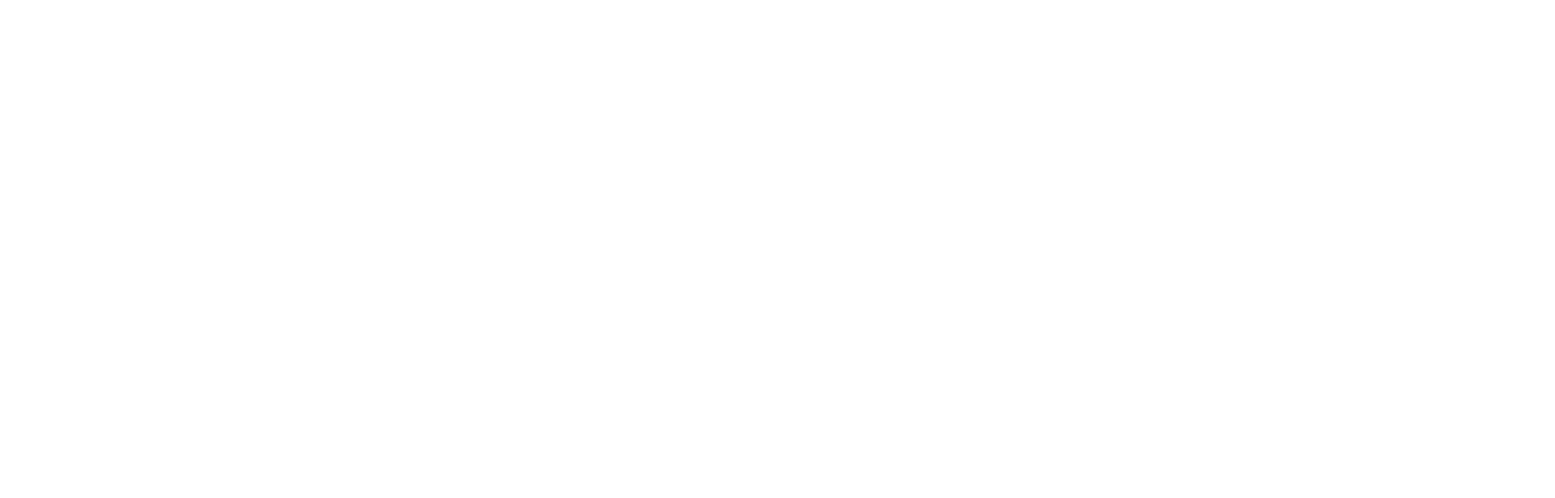
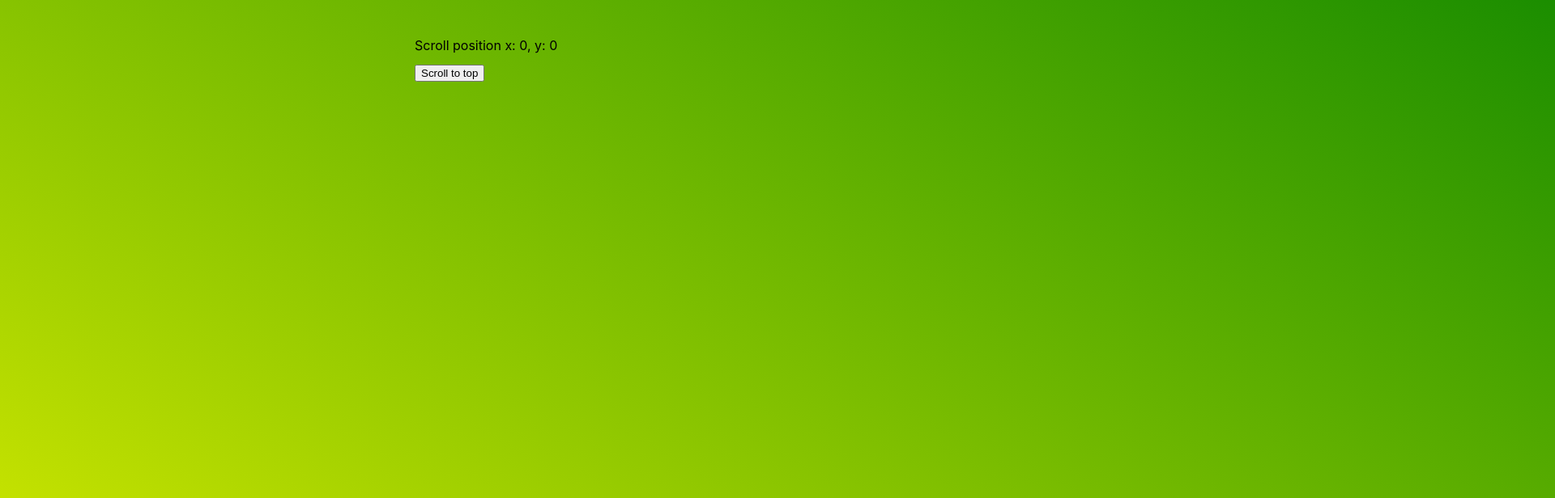
Before and after one commit to SereyPSV/RSm_4.3_Custom-Hooks_task-1, a React (Create React App) app: page / in a window 1280 px wide. Shown: the top 616 px of the page at 81% size, 1920 px wide, since content can reach past the window. Built offline with nearby package versions, Linux system fonts and the light colour scheme.

Commit message:
feat: реализует кастомный хук useWindowScroll()

```diff
--- a/src/App.css
+++ b/src/App.css
@@ -1,3 +1,17 @@
-.App {
-  text-align: center;
+.app {
+	width: 300vh;
+	height: 300vw;
+	background-image: linear-gradient(30deg, red, yellow, green);
+	position: relative;
+
+	p {
+		position: fixed;
+		top: 30px;
+		left: 40vw;
+	}
+	button {
+		position: fixed;
+		top: 80px;
+		left: 40vw;
+	}
 }
--- a/src/App.js
+++ b/src/App.js
@@ -1,6 +1,18 @@
-import "./App.css";
+import { useWindowScroll } from './useWindowScroll';
+
+import './App.css';
 
 function App() {
-  return <div className="App"></div>;
+	const [scroll, scrollTo] = useWindowScroll();
+
+	return (
+		<div className="app">
+			<p>
+				Scroll position x: {scroll.x}, y: {scroll.y}
+			</p>
+			<button onClick={() => scrollTo({ y: 0 })}>Scroll to top</button>
+		</div>
+	);
 }
+
 export default App;
--- /dev/null
+++ b/src/useWindowEvent.js
@@ -0,0 +1,11 @@
+import { useEffect } from 'react';
+
+export function useWindowEvent(type, listener, options) {
+	useEffect(() => {
+		if (typeof window !== 'undefined') {
+			window.addEventListener(type, listener, options);
+			return () => window.removeEventListener(type, listener, options);
+		}
+		// eslint-disable-next-line react-hooks/exhaustive-deps
+	}, [type, listener]);
+}
--- /dev/null
+++ b/src/useWindowScroll.js
@@ -0,0 +1,21 @@
+import { useCallback, useState } from 'react';
+import { useWindowEvent } from './useWindowEvent';
+
+function getScroll() {
+	return { x: window.scrollX, y: window.scrollY };
+}
+
+export function useWindowScroll() {
+	const [scroll, setScroll] = useState(getScroll());
+
+	const scrollTo = useCallback(({ x = 0, y }) => {
+		window.scrollTo(x, y);
+		setScroll({ x, y });
+	}, []);
+
+	useWindowEvent('scroll', () => setScroll(getScroll()), {
+		passive: true,
+	});
+
+	return [scroll, scrollTo];
+}
```
